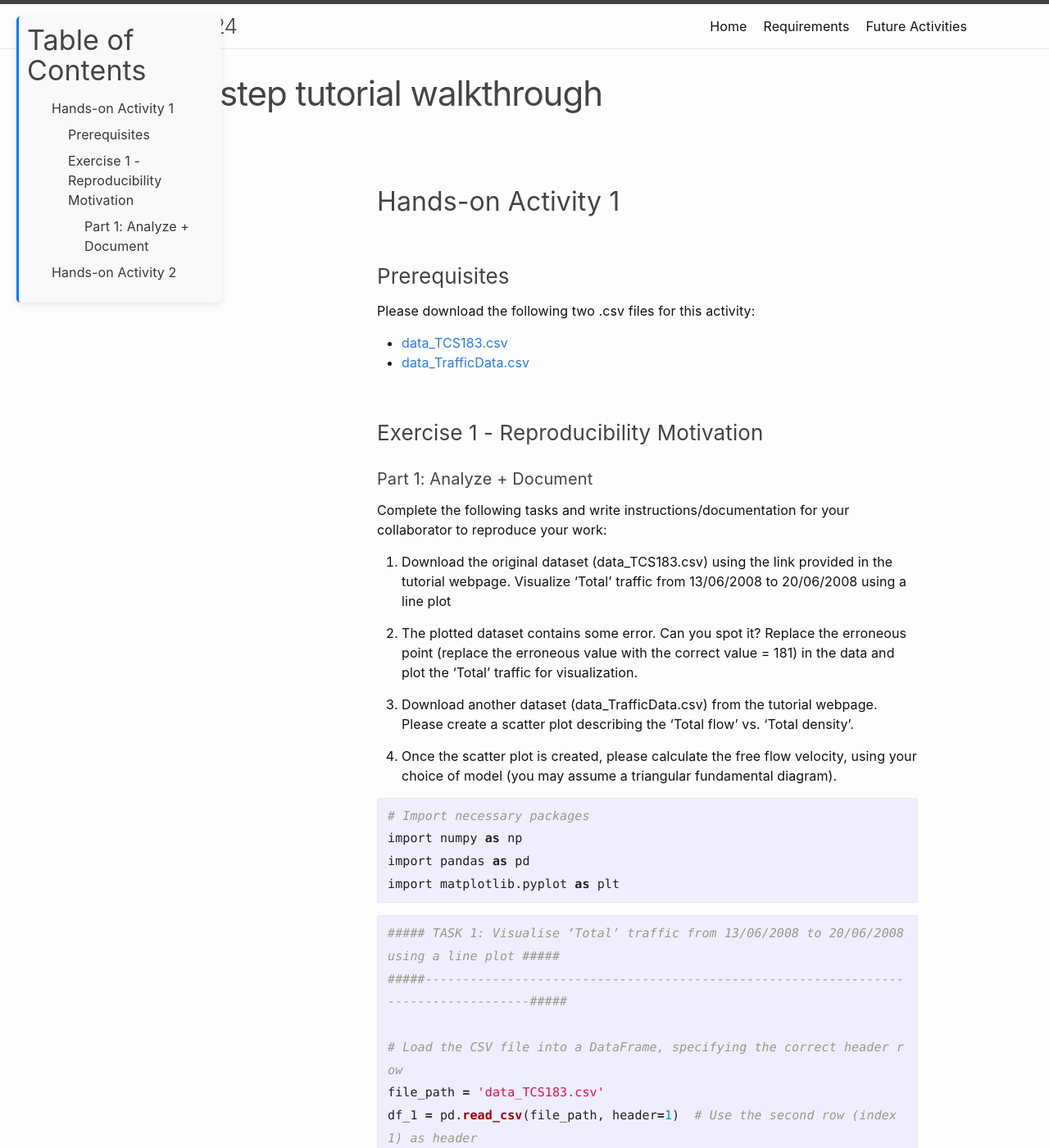
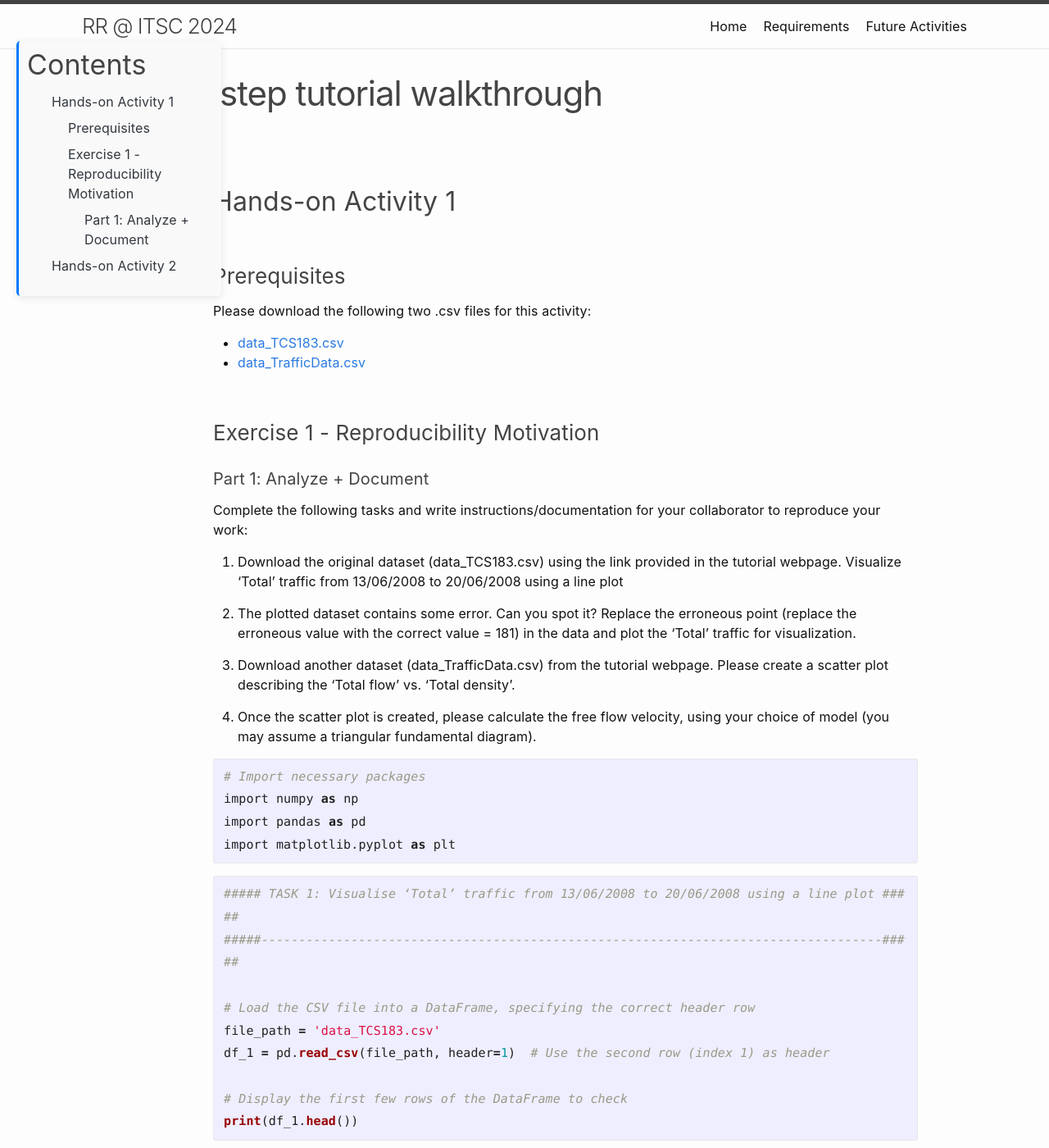
Before and after one commit to RRinTransportation/itsc24-rr-tutorial, a Jekyll site: the page built from step-by-step.md, in a window 1280 px wide and 1400 px high. Shown: the whole window at 82% size. Built offline with Jekyll 4.4.1, drawn with Linux system fonts in a browser that asks for light colours.

Commit message:
Update the TOC design

```diff
--- a/_layouts/post.html
+++ b/_layouts/post.html
@@ -10,8 +10,6 @@ layout: default
 
     <!-- Link to your custom post.css file -->
     <link rel="stylesheet" href="{{ "/assets/css/post.css" | relative_url }}">
-
-    <!-- If you have any other stylesheets like main.css, they should also be linked here -->
 </head>
 <body>
 <article class="post h-entry" itemscope itemtype="http://schema.org/BlogPosting">
@@ -44,7 +42,7 @@ layout: default
     <!-- Sidebar TOC -->
     <aside class="toc-sidebar">
       <nav>
-        <h3>Table of Contents</h3>
+        <h3>Contents</h3>
         <ul id="toc">
           <!-- This will be populated by JavaScript -->
         </ul>
--- a/assets/css/post.css
+++ b/assets/css/post.css
@@ -11,7 +11,7 @@
     width: 250px;            /* Set the width of the sidebar */
     margin-right: 20px;      /* Space between TOC and content */
     position: fixed;         /* Make the TOC float with the page */
-    top: 20px;               /* Distance from the top of the viewport */
+    top: 50px;               /* Distance from the top of the viewport */
     left: 20px;              /* Adjust this based on where you want it to float from the left */
     height: auto;            /* Let the height adjust based on content */
     z-index: 10;             /* Keep the TOC on top of other content */
@@ -24,7 +24,7 @@
 /* Post content styles */
 .post-content {
     flex-grow: 1;            /* Allow the content area to take up remaining space */
-    margin-left: 300px;      /* Adjust margin to make room for the TOC */
+    margin-left: 100px;      /* Adjust margin to make room for the TOC */
 }
 
 /* Responsive design for smaller screens */
```
